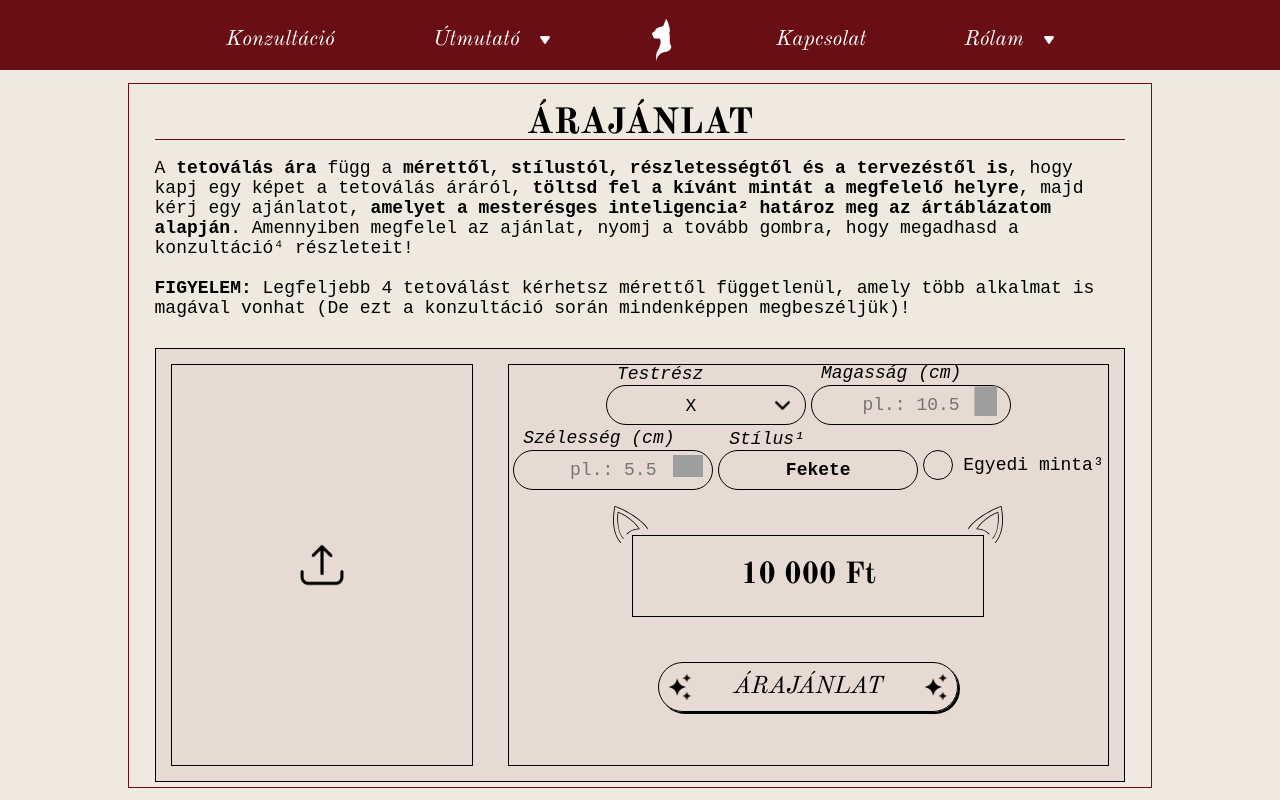
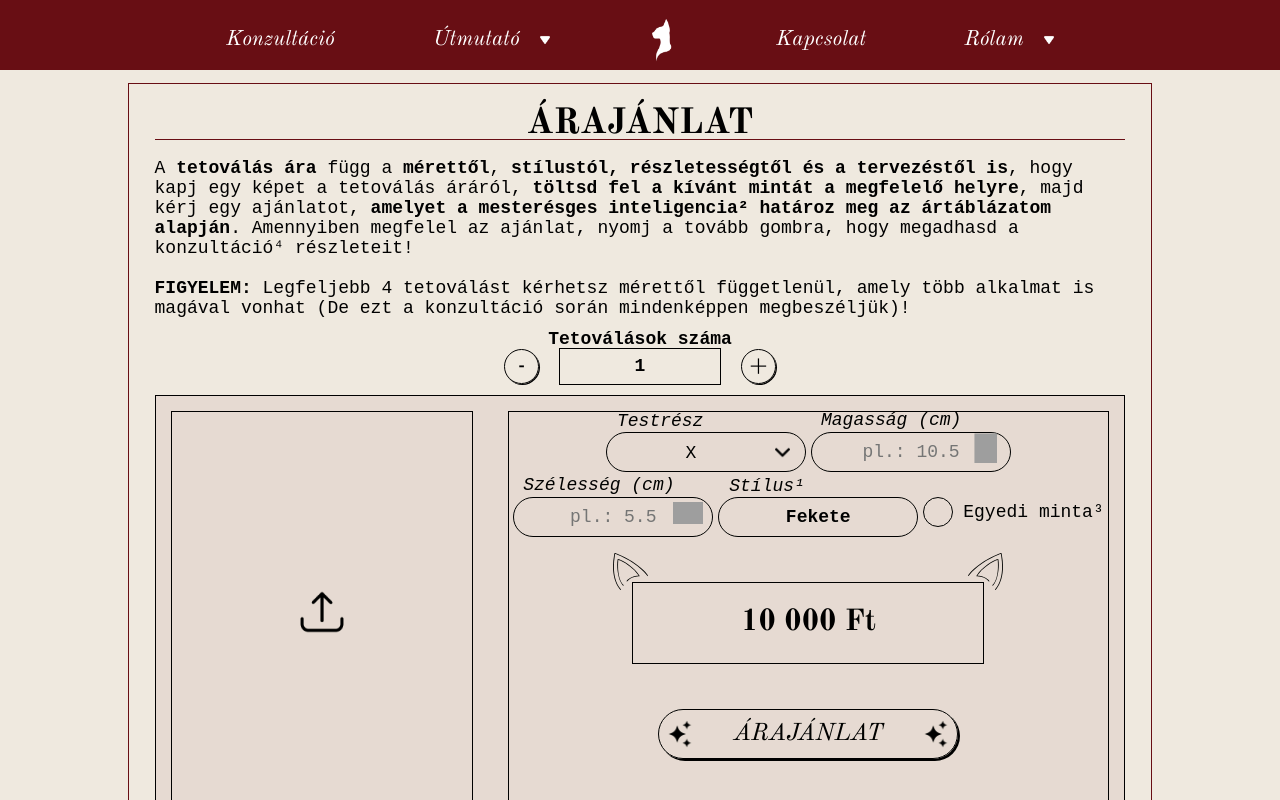
Before and after one commit to MartinCsihar/NekoTattooFRONTEND, a React (Vite) app in the folder nekotattoo/: page /createConsultation in a window 1280 px wide. Built offline with nearby package versions, Linux system fonts and the light colour scheme; grey boxes are pictures that could not be loaded; a web font is replaced by a local one.

Commit message:
Add tattoo counter

```diff
--- a/nekotattoo/src/Components/Consultation/DesktopConsultation.css
+++ b/nekotattoo/src/Components/Consultation/DesktopConsultation.css
@@ -52,7 +52,7 @@ body,html{
     border: 1px solid black;
     box-sizing: border-box;
     background: #680e1410;
-    margin-top: 30px;
+    margin-top: 10px;
     height: fit-content;
     padding: 15px;
     display: flex;
@@ -470,6 +470,60 @@ body,html{
     left: 10px;
     transform: scaleX(-1);
 }
+.number-of-tattoos-container{
+    /* border: 1px solid black; */
+    width: 160px;
+    position: relative;
+    justify-self: center;
+    height: 35px;
+    display: flex;
+    justify-content: center;
+    align-items: center;
+    border: 1px solid black;
+    font-family: 'Courier New', Courier, monospace;
+    font-weight: bolder;
+    font-size: large;
+
+}
+.number-of-tattoos-container::before{
+    content: "Tetoválások száma";
+    position: absolute;
+    top: -20px;
+    font-family: 'Courier New', Courier, monospace;
+    width: max-content;
+}
+.number-of-tattoos-text{
+    text-align: center;
+    background: transparent;
+    height: 100%;
+    margin: 0;
+    height: fit-content;
+}
+.number-of-tattoos-outer-container{
+    margin-top: 30px;
+    /* border: 1px solid black; */
+    display: flex;
+    align-items: center;
+    justify-content: center;
+    column-gap: 20px;
+}
+.numoftattoo-button{
+    cursor: pointer;
+    background: transparent;
+    border: 1px solid black;
+    width: 35px;
+    height: 35px;
+    border-radius: 50px;
+    font-family: "Old Standard TT";
+    font-size: large;
+    font-weight: bolder;
+    box-shadow: 1px 1px 0 black;
+    transition: all 100ms ease;
+}
+.numoftattoo-button:active{
+    transform: translateX(1px) translateY(1px);
+    box-shadow: 0 0 0 black;
+}
 @media (min-width:1500px) {
         .pricequote-container{
             max-width: 60vw;
--- a/nekotattoo/src/Components/Consultation/DesktopConsultation.tsx
+++ b/nekotattoo/src/Components/Consultation/DesktopConsultation.tsx
@@ -26,6 +26,7 @@ const DesktopConsultation = () => {
   const [aiClicked, setAiClicked] = useState<boolean>(false)
   const [photoCounter, setPhotoCounter] = useState<number|undefined>(0)
   const [photoList, setPhotoList] = useState<string[]>([])
+  const [numOfTattoos, setNumOfTattoos] = useState<number>(1)
   const bodyPartsList = [
       "Alkar",
       "Felkar",
@@ -88,6 +89,31 @@ const DesktopConsultation = () => {
               A <b>tetoválás ára</b> függ a <b>mérettől</b>, <b>stílustól, részletességtől és a tervezéstől is</b>, hogy kapj egy képet a tetoválás áráról, <b>töltsd fel a kívánt mintát a megfelelő helyre</b>, majd kérj egy ajánlatot, <b>amelyet a mesterésges inteligencia² határoz meg az ártáblázatom alapján</b>. Amennyiben megfelel az ajánlat, nyomj a tovább gombra, hogy megadhasd a konzultáció⁴ részleteit!
               <br /><br /><b>FIGYELEM:</b> Legfeljebb 4 tetoválást kérhetsz mérettől függetlenül, amely több alkalmat is magával vonhat (De ezt a konzultáció során mindenképpen megbeszéljük)!
               </p>
+            </div>
+            <div className="number-of-tattoos-outer-container">
+              <button onClick={ ()=>{
+                let count = numOfTattoos-1
+                if (numOfTattoos < 2) {
+                  setNumOfTattoos(1)
+                }else{
+                  setNumOfTattoos(numOfTattoos-1)
+                }
+              }
+              } className='numoftattoo-button'>-</button>
+              <div className="number-of-tattoos-container">
+                    <p className='number-of-tattoos-text'>
+                      {numOfTattoos}
+                    </p>
+              </div>
+              <button onClick={ ()=>{
+                let count = numOfTattoos+1
+                if (numOfTattoos > 3) {
+                  setNumOfTattoos(4)
+                }else{
+                  setNumOfTattoos(numOfTattoos+1)
+                }
+              }
+              } className='numoftattoo-button'>+</button>
             </div>
             <div className="tattoo-information-window-container">
               <div className="photo-selector-outer-container">
@@ -225,8 +251,8 @@ const DesktopConsultation = () => {
                           </button>
                         </div>
               </div>
+            </div>
 
-            </div>
           </div>
         </div>
 
```
